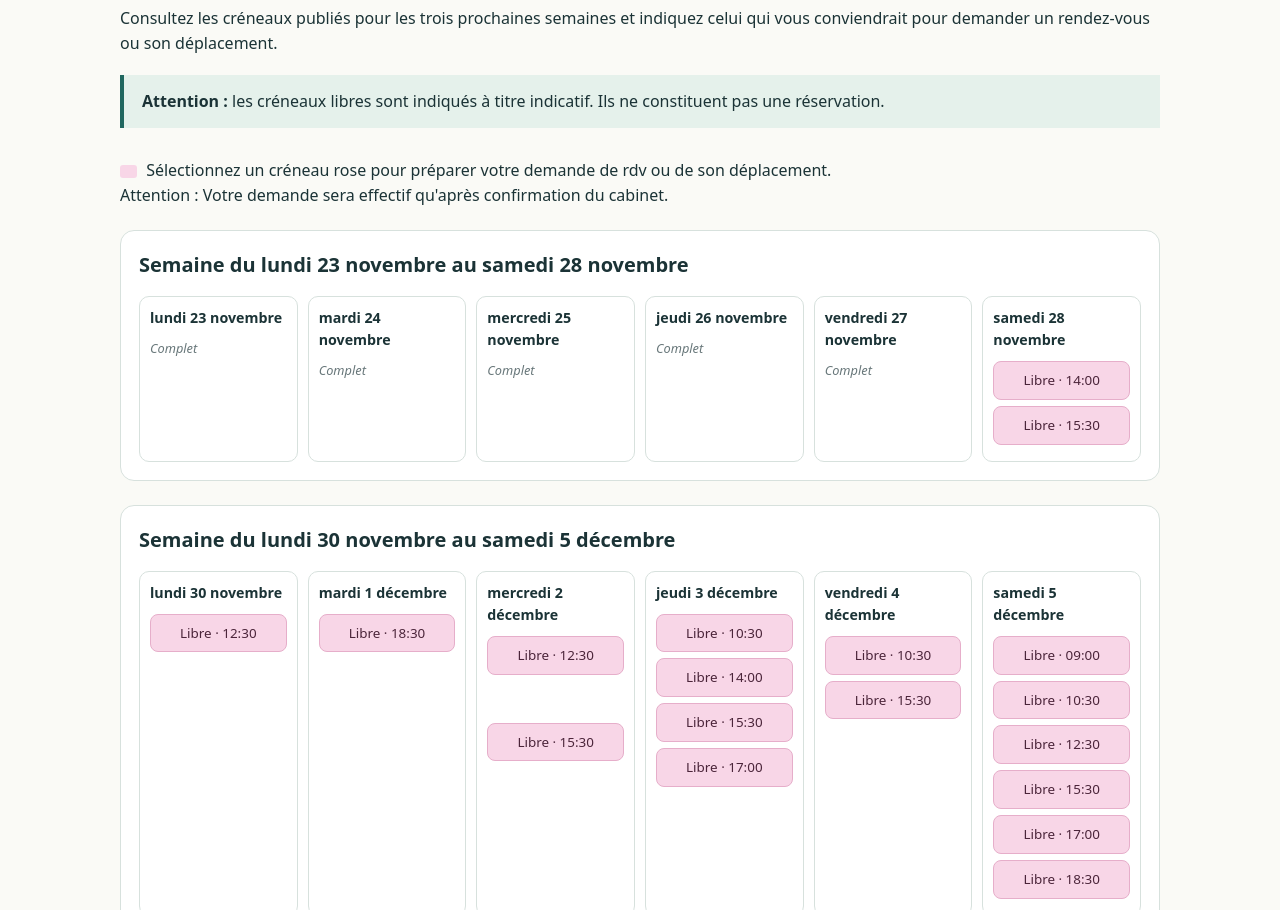
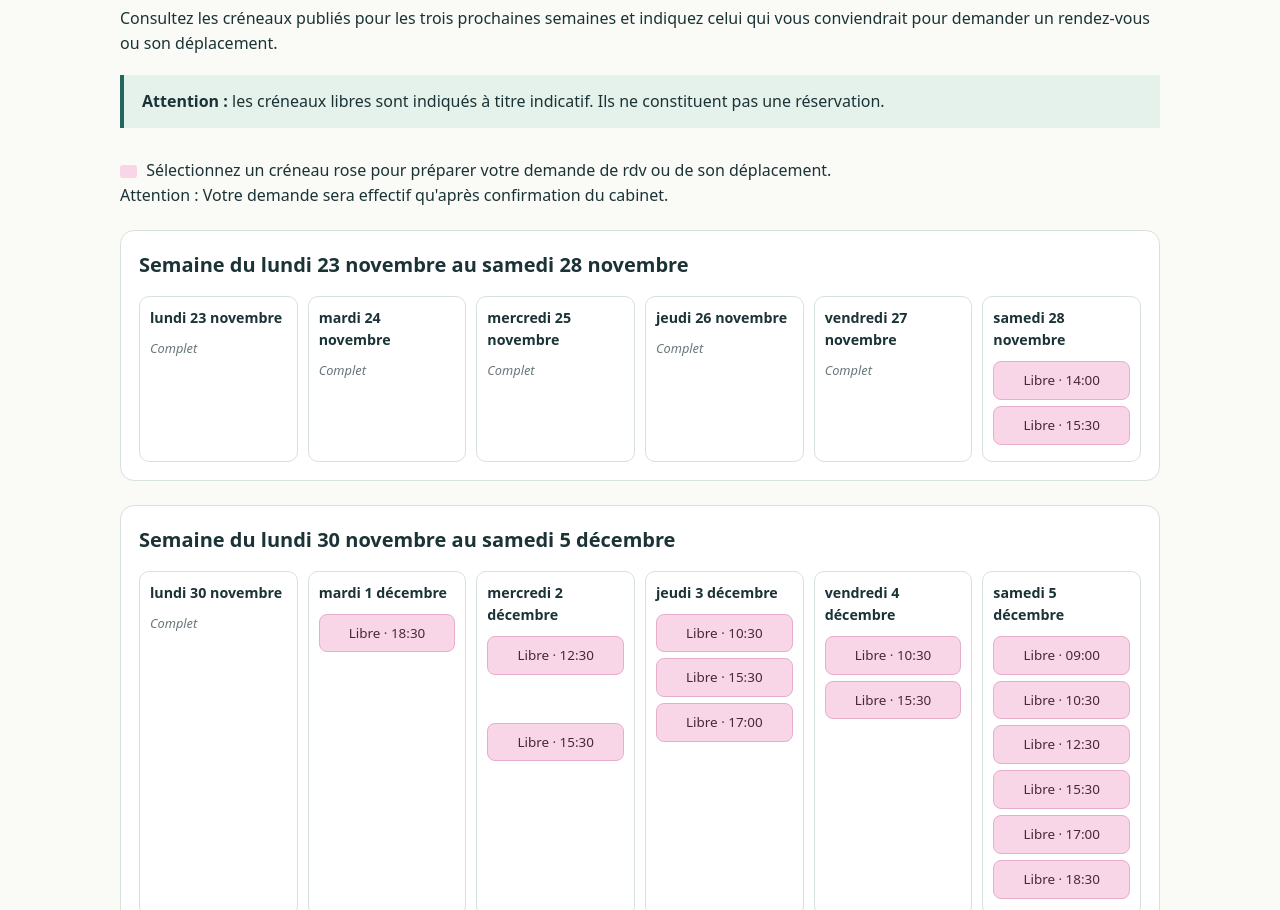
Before and after one commit to sylvainroypsy/sylvainroypsy.github.io, a plain HTML site: page disponibilites.html in a window 1280 px wide. Shown: the part 190-1100 px from the top of the page. Drawn offline with Linux system fonts and the light colour scheme.

Commit message:
Actualiser les disponibilités du 30 novembre et du 3 décembre

```diff
--- a/disponibilites.html
+++ b/disponibilites.html
@@ -13,7 +13,7 @@
 <p class="hint">Planning anonymisé, relevé le 27 novembre 2026. Mise à jour manuelle ; les disponibilités peuvent évoluer.</p></main>
 <script>
 "use strict";
-const data={"2026-11-23":{"free":[],"full":true},"2026-11-24":{"free":[],"full":true},"2026-11-25":{"free":[],"full":true},"2026-11-26":{"free":[],"full":true},"2026-11-27":{"free":[],"full":true},"2026-11-30":{"free":["12:30"],"full":false},"2026-12-01":{"free":["18:30"],"full":false},"2026-12-02":{"free":["12:30","15:30"],"full":false},"2026-12-03":{"free":["10:30","14:00","15:30","17:00"],"full":false},"2026-12-04":{"free":["10:30","15:30"],"full":false},"2026-12-05":{"free":["09:00","10:30","12:30","15:30","17:00","18:30"],"full":false},"2026-12-07":{"free":["09:00","10:30","15:30","18:30"],"full":false},"2026-12-09":{"free":["09:00","10:30","12:30","14:00","15:30"],"full":false},"2026-12-11":{"free":["09:00","10:30","17:00","18:30"],"full":false},"2026-12-08":{"free":["09:00","10:30","12:30","15:30","17:00","18:30"],"full":false},"2026-12-10":{"free":["09:00","10:30","12:30","14:00","15:30","17:00","18:30"],"full":false},"2026-12-12":{"free":["09:00","10:30","12:30","15:30","17:00","18:30"],"full":false},"2026-11-28":{"free":["14:00","15:30"],"full":false}};
+const data={"2026-11-23":{"free":[],"full":true},"2026-11-24":{"free":[],"full":true},"2026-11-25":{"free":[],"full":true},"2026-11-26":{"free":[],"full":true},"2026-11-27":{"free":[],"full":true},"2026-11-30":{"free":[],"full":true},"2026-12-01":{"free":["18:30"],"full":false},"2026-12-02":{"free":["12:30","15:30"],"full":false},"2026-12-03":{"free":["10:30","15:30","17:00"],"full":false},"2026-12-04":{"free":["10:30","15:30"],"full":false},"2026-12-05":{"free":["09:00","10:30","12:30","15:30","17:00","18:30"],"full":false},"2026-12-07":{"free":["09:00","10:30","15:30","18:30"],"full":false},"2026-12-09":{"free":["09:00","10:30","12:30","14:00","15:30"],"full":false},"2026-12-11":{"free":["09:00","10:30","17:00","18:30"],"full":false},"2026-12-08":{"free":["09:00","10:30","12:30","15:30","17:00","18:30"],"full":false},"2026-12-10":{"free":["09:00","10:30","12:30","14:00","15:30","17:00","18:30"],"full":false},"2026-12-12":{"free":["09:00","10:30","12:30","15:30","17:00","18:30"],"full":false},"2026-11-28":{"free":["14:00","15:30"],"full":false}};
 const start=new Date(2026,10,23);
 const dayNames=["dimanche","lundi","mardi","mercredi","jeudi","vendredi","samedi"];
 const months=["janvier","février","mars","avril","mai","juin","juillet","août","septembre","octobre","novembre","décembre"];
```
